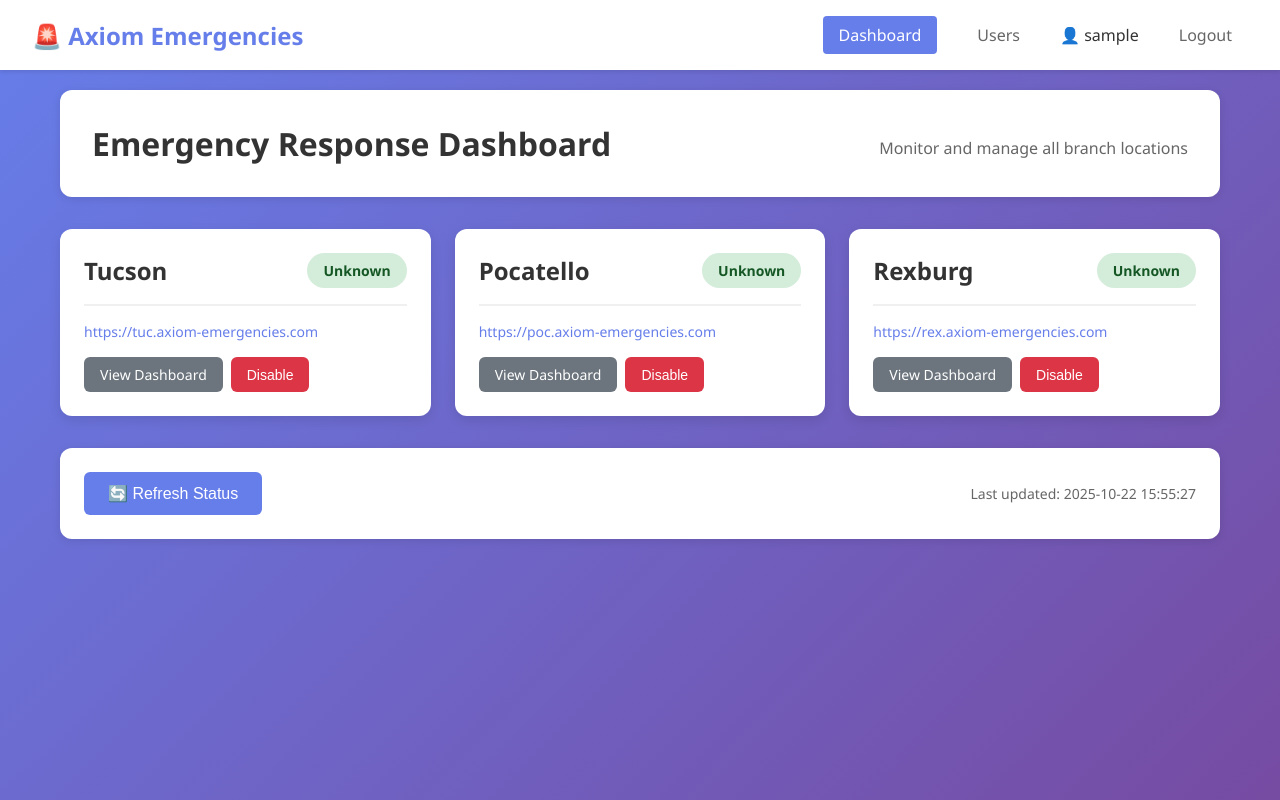
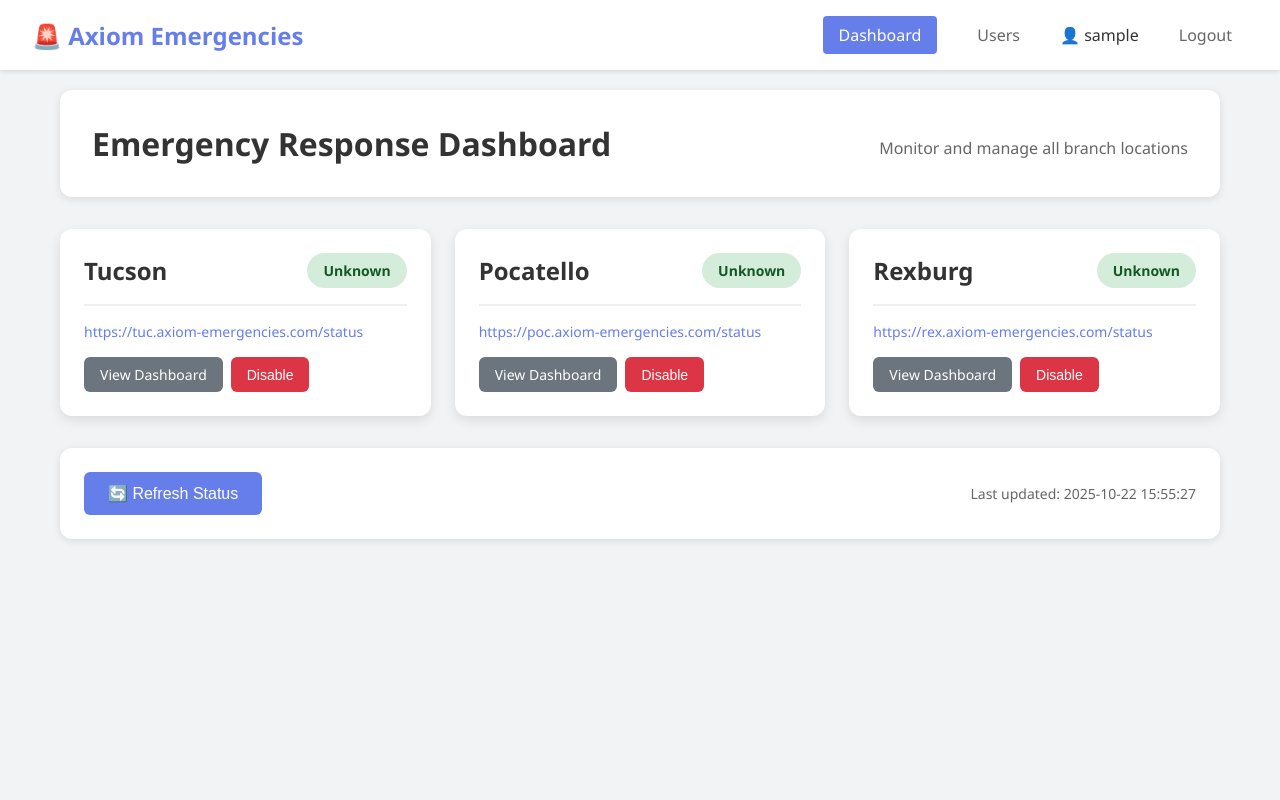
Before and after one commit to bboy432/twilio-responderAZ, a Flask app: page / in a window 1280 px wide. Run offline with Flask 3, Linux system fonts and the light colour scheme; the visitor is signed in with stand-in values (Sample User, id 1); data comes from the database, SQL or seed files in the repository; data that the repository does not hold is empty; parts of the project's set-up code (start-up, migrations or seed data) failed here and were passed over.

Commit message:
Update dashboard styling and fix branch links to include /status
Co-authored-by: bboy432 <157178790+bboy432@users.noreply.github.com>

```diff
--- a/admin-dashboard/static/css/style.css
+++ b/admin-dashboard/static/css/style.css
@@ -7,7 +7,7 @@
 
 body {
     font-family: 'Segoe UI', Tahoma, Geneva, Verdana, sans-serif;
-    background: linear-gradient(135deg, #667eea 0%, #764ba2 100%);
+    background: #f1f3f4;
     min-height: 100vh;
     color: #333;
 }
--- a/admin-dashboard/templates/branch_dashboard.html
+++ b/admin-dashboard/templates/branch_dashboard.html
@@ -49,7 +49,7 @@
                 </div>
                 <div class="info-item">
                     <label>Public URL:</label>
-                    <span><a href="{{ branch.public_url }}" target="_blank">{{ branch.public_url }}</a></span>
+                    <span><a href="{{ branch.public_url }}/status" target="_blank">{{ branch.public_url }}/status</a></span>
                 </div>
                 <div class="info-item">
                     <label>Status:</label>
--- a/admin-dashboard/templates/dashboard.html
+++ b/admin-dashboard/templates/dashboard.html
@@ -49,7 +49,7 @@
                     <div class="branch-info">
                         <p class="branch-message">{{ branch.message }}</p>
                         <p class="branch-url">
-                            <a href="{{ branch.public_url }}" target="_blank">{{ branch.public_url }}</a>
+                            <a href="{{ branch.public_url }}/status" target="_blank">{{ branch.public_url }}/status</a>
                         </p>
                     </div>
 
```
